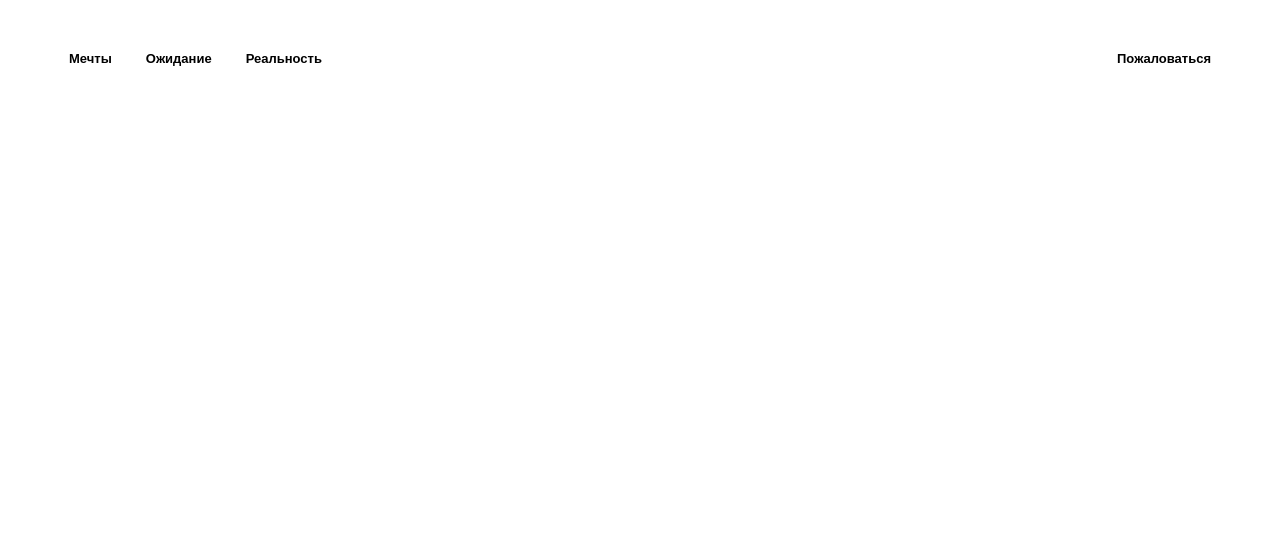
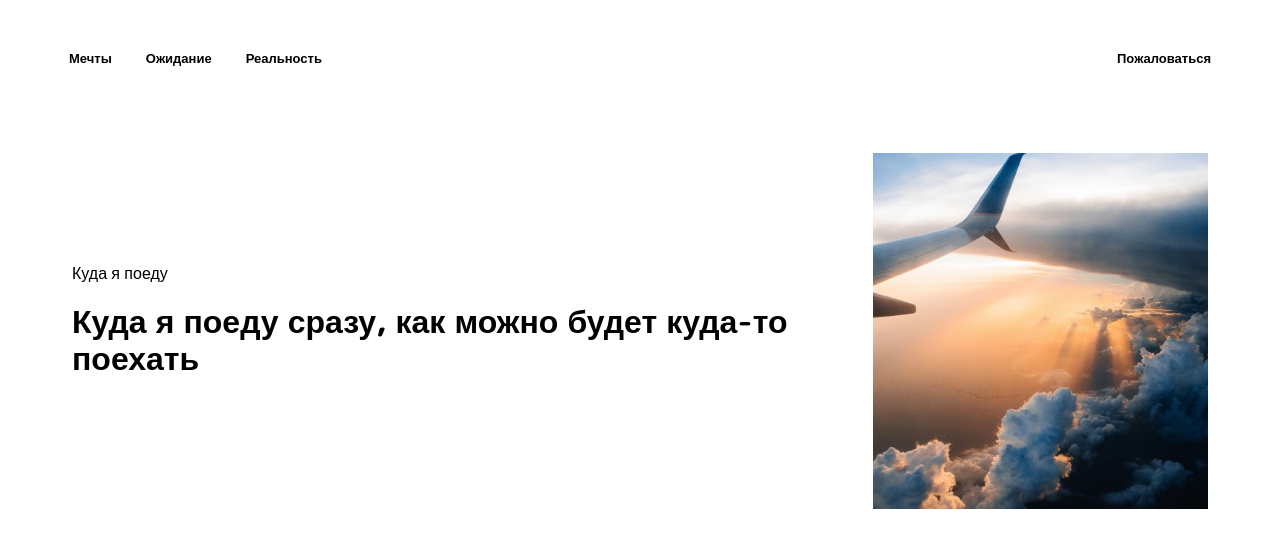
Before and after one commit to charDanilAkhmetgaliev/travel-mini-land-, a plain HTML site: page index.html in a window 1280 px wide. Drawn offline with Linux system fonts and the light colour scheme.

Commit message:
title and image added

```diff
--- /dev/null
+++ b/blocks/content/content.css
@@ -0,0 +1,8 @@
+.content {
+  margin: 0;
+  padding: 0;
+  max-width: 1280px;
+  min-width: 320px;
+  box-sizing: border-box;
+  color: #010101;
+}
--- /dev/null
+++ b/blocks/intro/__image/intro__image.css
@@ -0,0 +1,8 @@
+.intro__image {
+  width: 356px;
+  height: 356px;
+  object-fit: cover;
+  object-position: center;
+}
+
+/* Изменить на див с бэкграундом */
--- /dev/null
+++ b/blocks/intro/intro.css
@@ -0,0 +1,7 @@
+.intro {
+  margin: 0;
+  padding: 87px 72px 0px;
+  display: flex;
+  flex-direction: row;
+  align-items: center;
+}
--- a/index.html
+++ b/index.html
@@ -14,16 +14,24 @@
   <header class="header">
     <nav class="header__menu">
       <ul class="header__list">
-        <li class="header__list-item"><a href="#" class="header__link">Мечты</a></li>
-        <li class="header__list-item"><a href="#" class="header__link">Ожидание</a></li>
-        <li class="header__list-item"><a href="#" class="header__link">Реальность</a></li>
+        <li class="header__list-item"><a href="#" class="header__link" target="_blank" rel="noopener noreferrer">Мечты</a></li>
+        <li class="header__list-item"><a href="#" class="header__link" target="_blank" rel="noopener noreferrer">Ожидание</a></li>
+        <li class="header__list-item"><a href="#" class="header__link" target="_blank" rel="noopener noreferrer">Реальность</a></li>
       </ul>
       <p class="header__claim">
         <a class="header__link">Пожаловаться</a>
       </p>
     </nav>
   </header>
-  <main class="content"></main>
+  <main class="content">
+    <section class="intro">
+      <div class="intro__title-container">
+        <span class="intro__subtitle">Куда я поеду</span>
+        <h1 class="intro__title">Куда я поеду сразу, как можно будет куда-то поехать</h1>
+      </div>
+      <img src="./images/intro-image.jpeg" alt="Изображение летящего самолета на фоне облаков" class="intro__image">
+    </section>
+  </main>
   <footer class="footer"></footer>
 </body>
 </html>
--- a/pages/index.css
+++ b/pages/index.css
@@ -11,3 +11,10 @@
 @import url(../blocks/header/__list-item/header__list-item.css);
 @import url(../blocks/header/__link/header__link.css);
 @import url(../blocks/header/__claim/header__claim.css);
+
+/* content */
+@import url(../blocks/content/content.css);
+
+/* intro */
+@import url(../blocks/intro/intro.css);
+@import url(../blocks/intro/__image/intro__image.css);
```
